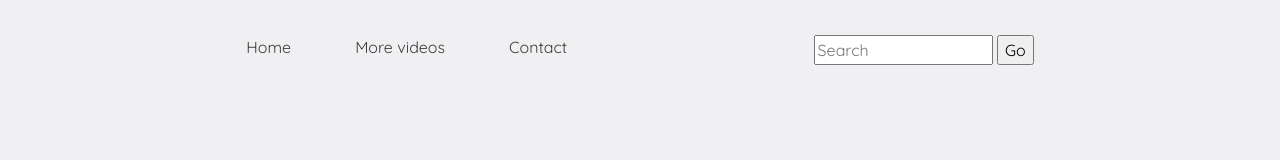
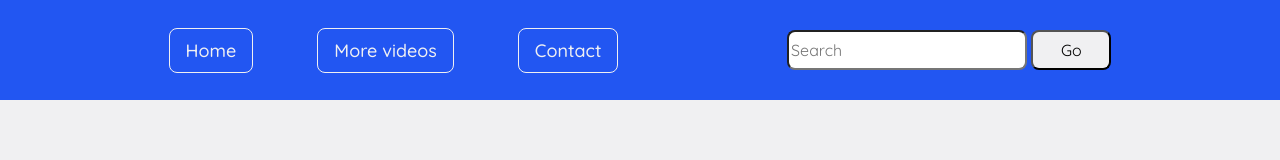
Before and after one commit to oscarc73/async-proyect, a website: page src/index.html in a window 1280 px wide. Drawn offline with Linux system fonts and the light colour scheme.

Commit message:
The nav is finished,a basic style is given to the menu and the search option.

```diff
--- a/src/index.html
+++ b/src/index.html
@@ -18,20 +18,20 @@
     <header class="header">
         <nav class="menu-nav container">
             <ul class="menu-nav__list">
-                <li>Home</li>
-                <li>More videos</li>
-                <li>Contact</li>
+                <li><a href="#">Home</a></li>
+                <li><a href="#">More videos</a></li>
+                <li><a href="#">Contact</a></li>
             </ul>
             <div class="menu-nav__search">
-                <input type="search" placeholder="Search">
-                <button type="submit">Go</button>
+                <form action="" class="menu-nav__search__form">
+                    <input class="menu-nav__search__form-input" type="search" placeholder="Search">
+                    <button class="menu-nav__search__form__btn" type="submit">Go</button>
+                </form>
             </div>
         </nav>
-        <section class="hero"></section>
     </header>
 
     <main>
-
     </main>
 
     <footer>
--- a/src/style.css
+++ b/src/style.css
@@ -75,6 +75,7 @@ h6 {
   isolation: isolate;
 }
 
+/* General */
 :root {
   --color-primary: #F0F0F2;
   --color-secundary: #2256F2;
@@ -103,9 +104,11 @@ a {
   padding: 0;
 }
 
+/* HEADER */
 .header {
   display: grid;
   justify-items: center;
+  background-color: var(--color-secundary)
 }
 
 .menu-nav {
@@ -123,3 +126,41 @@ a {
   list-style: none;
   gap: 4rem;
 }
+
+.menu-nav__list li a {
+  color: var(--color-primary);
+}
+
+.menu-nav__list li {
+  font-size: 1.125rem;
+  font-weight: 500;
+  border: 1px solid var(--color-primary);
+  padding: 8px 16px;
+  border-radius: 0.5rem;
+  transition:
+    box-shadow 200ms ease-in-out,
+    transform 200ms ease-in-out;
+}
+
+.menu-nav__list li:hover {
+  box-shadow: 2px 2px 8px 1px rgb(240 240 242 / 53%);
+  transform: translate(-2px, -2px);
+}
+
+.menu-nav__search {
+  display: flex;
+  align-items: center;
+}
+
+.menu-nav__search__form input {
+  border-radius: .5rem;
+  width: 15rem;
+  height: 2.5rem;
+}
+
+.menu-nav__search__form__btn {
+  width: 5rem;
+  height: 2.5rem;
+  border-radius: 0.5rem;
+  background-color: var(--color-primary);
+}
```
